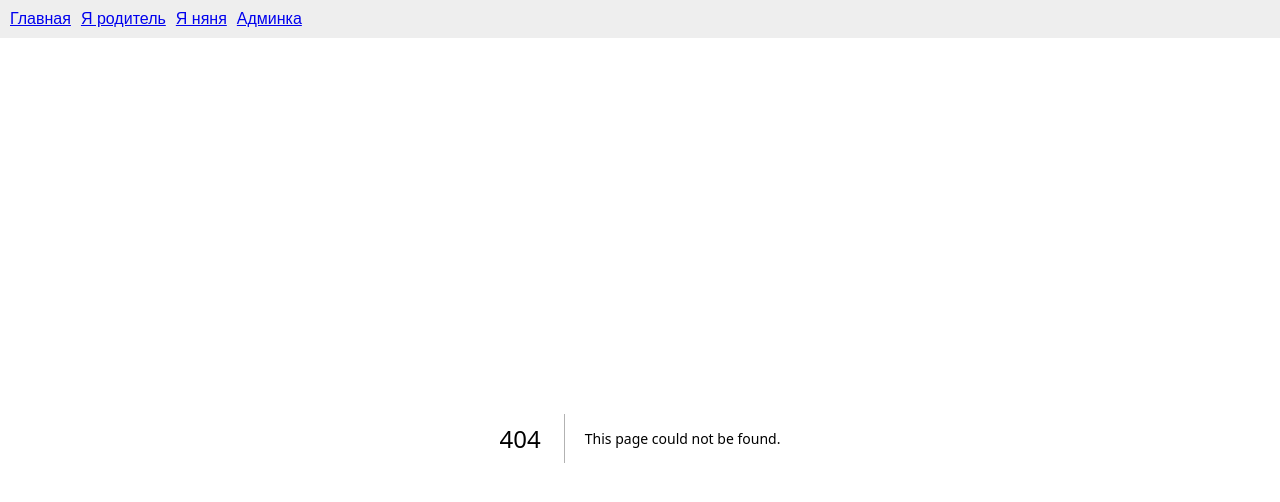
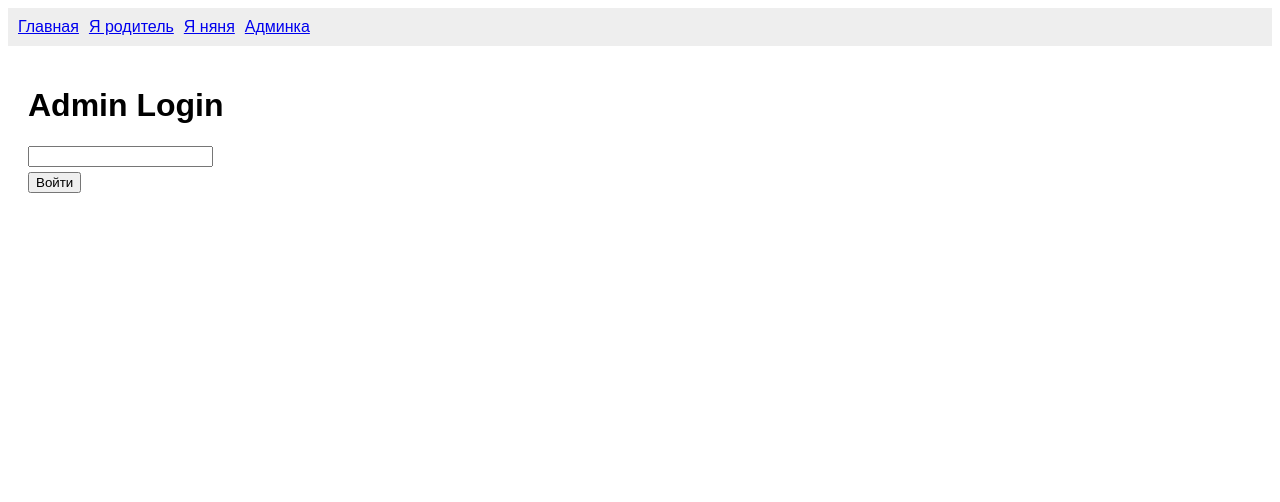
Before and after one commit to AndreyPink/exemples, a Next.js app in the folder Codex/: page /login in a window 1280 px wide. Before the commit this address had no page. Shown: the top 502 px of the page. Built offline with nearby package versions, Linux system fonts and the light colour scheme.

Commit message:
Add login page

```diff
--- /dev/null
+++ b/Codex/app/login/page.tsx
@@ -0,0 +1,19 @@
+'use client'
+import { useState } from 'react'
+
+export default function Login(){
+  const [pass,setPass]=useState('')
+
+  const login=()=>{
+    document.cookie=`admin=${pass}`
+    location.href='/admin'
+  }
+
+  return (
+    <div style={{padding:20}}>
+      <h1>Admin Login</h1>
+      <input type="password" onChange={e=>setPass(e.target.value)} />
+      <button onClick={login}>Войти</button>
+    </div>
+  )
+}
```
